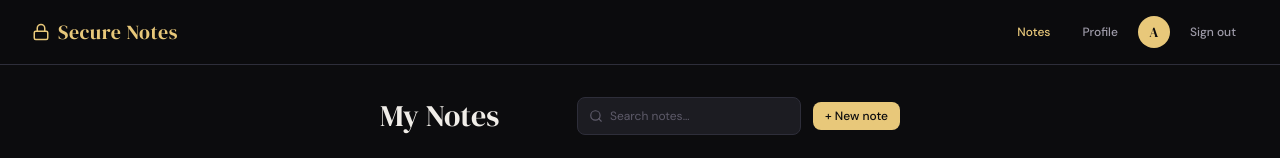
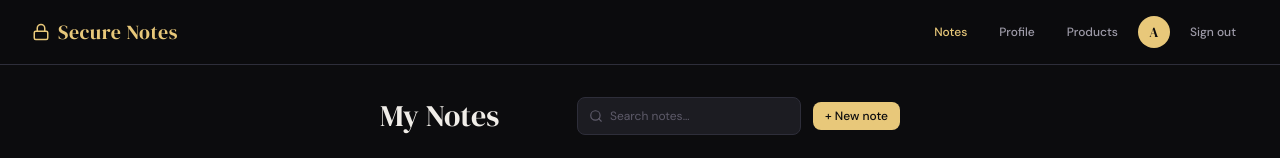
Before and after one commit to sudhirhadge/secure-notes, a React (Vite) app: page /login in a window 1280 px wide. Both pictures are taken after a click on the button "Sign in". Shown: the top 158 px of the page. Built offline with nearby package versions, Linux system fonts and the light colour scheme.

Commit message:
(feat) : added link for products route

```diff
--- a/src/layout/Nav.jsx
+++ b/src/layout/Nav.jsx
@@ -38,6 +38,9 @@ export default memo(function Nav() {
             </NavLink>
             <NavLink to="/profile" className={linkClass}>
               Profile
+            </NavLink>
+            <NavLink to="/products" className={linkClass}>
+              Products
             </NavLink>
             <Avatar name={user.name} onClick={() => navigate("/profile")} />
             <button className="btn btn-ghost btn-sm" onClick={handleLogout}>
```
